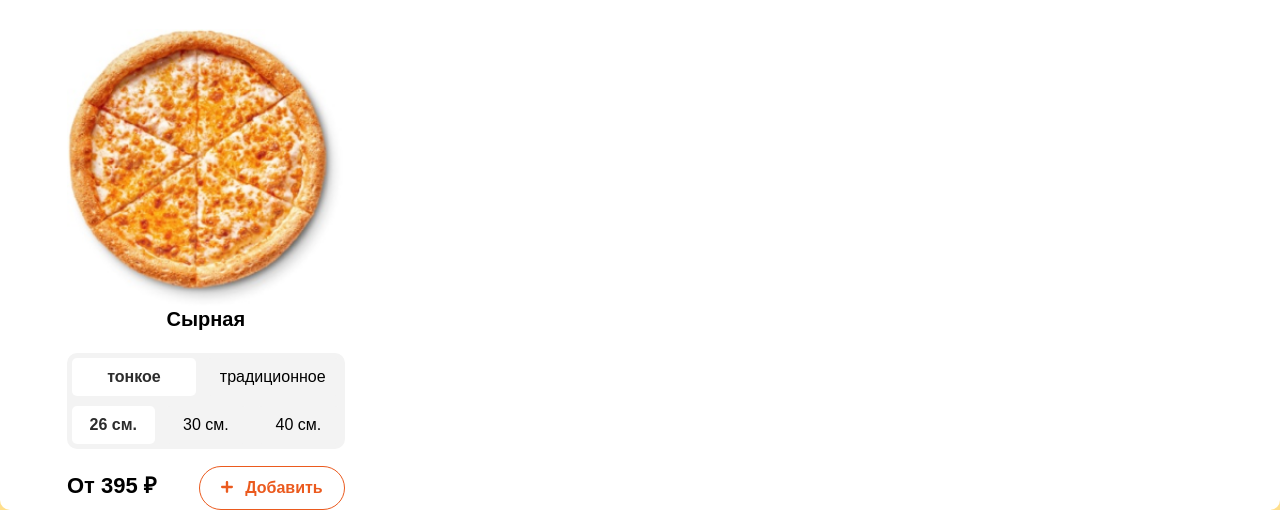
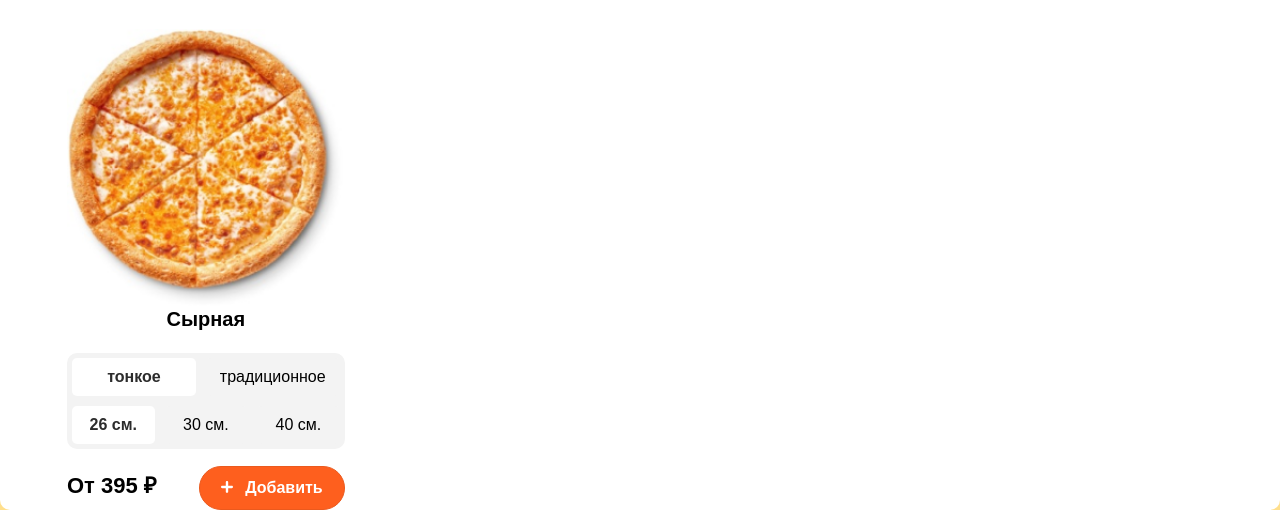
Before and after one commit to Hyperr232/PizzaIte, a website built with Vite: page PizzaIte/index.html in a window 1280 px wide. Shown: the part 351-861 px from the top of the page. Built offline with nearby package versions, Linux system fonts and the light colour scheme; a web font is replaced by a local one.

Commit message:
Стили для кнопок, заголовков

```diff
--- a/PizzaIte/index.html
+++ b/PizzaIte/index.html
@@ -74,7 +74,7 @@
           <div class="add-basket">
             <span class="pizza-price"> От 395 ₽ </span>
             <button class="add_basket_btn">
-              <img src="assets/plus.svg" alt="add" />
+              <img src="assets/plus white.svg" alt="add" />
               Добавить
             </button>
           </div>
--- a/PizzaIte/styles/buttons.css
+++ b/PizzaIte/styles/buttons.css
@@ -1,5 +1,3 @@
-.orange-btn {
-}
 .categories__btn {
   line-height: 19.49px;
   font-size: 16px;
@@ -40,10 +38,10 @@
 .add_basket_btn {
   margin-left: 36px;
   padding: 12px 21px 12px 21px;
-  border: 1px solid #eb5a1e;
+  border: 1px solid var(--color-add-btn);
   border-radius: 30px;
-  color: var(--color-add-btn);
-  background-color: transparent;
+  color: #ffffff;
+  background-color: var(--color-primary);
   font-size: 16px;
   font-weight: 700;
 }
```
Also changed, not shown: PizzaIte/assets/plus white.svg (added).
